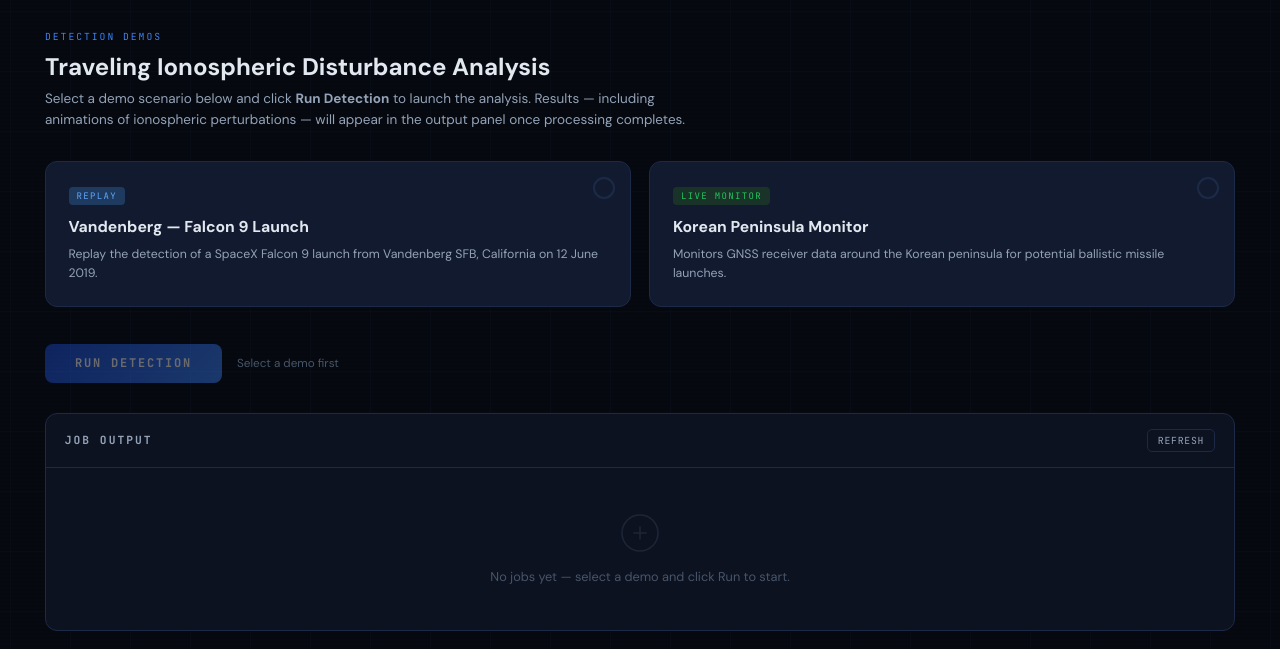
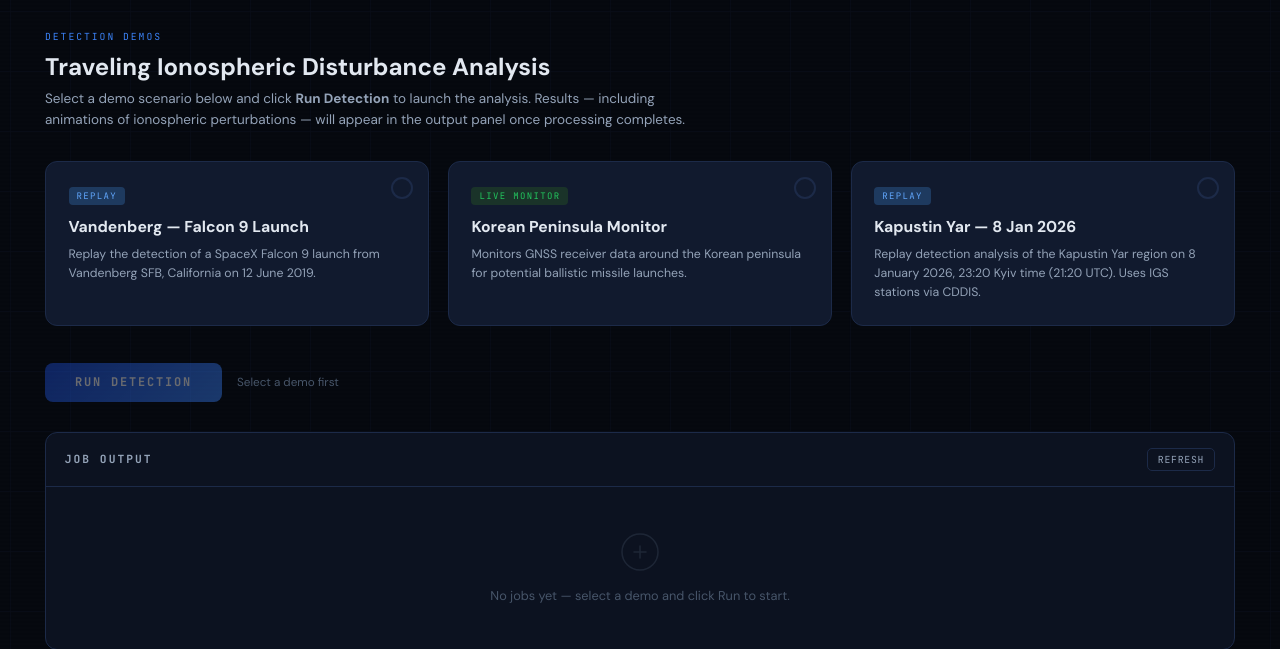
Before and after one commit to NYUIR/tid-web-deploy, a Flask app: page / in a window 1280 px wide. Shown: the part 59-708 px from the top of the page. Run offline with Flask 3, Linux system fonts and the light colour scheme.

Commit message:
Add files via upload

```diff
--- a/templates/index.html
+++ b/templates/index.html
@@ -94,7 +94,8 @@
       color: var(--text-dim); font-size: 0.9rem; line-height: 1.6;
       max-width: 680px; margin-bottom: 2rem;
     }
-    .cards { display: grid; grid-template-columns: 1fr 1fr; gap: 1.25rem; margin-bottom: 2.5rem; }
+    .cards { display: grid; grid-template-columns: 1fr 1fr 1fr; gap: 1.25rem; margin-bottom: 2.5rem; }
+    @media (max-width: 1100px) { .cards { grid-template-columns: 1fr 1fr; } }
     @media (max-width: 720px) { .cards { grid-template-columns: 1fr; } }
     .card {
       background: var(--bg-card); border: 1px solid var(--border); border-radius: 12px;
@@ -329,6 +330,16 @@
         <h3>Korean Peninsula Monitor</h3>
         <p>Monitors GNSS receiver data around the Korean peninsula for potential ballistic missile launches.</p>
       </div>
+      <div class="card" data-demo="kapustin_yar" onclick="selectDemo(this)">
+        <span class="card-badge badge-replay">Replay</span>
+        <div class="card-check">
+          <svg width="12" height="12" viewBox="0 0 12 12" fill="none">
+            <path d="M2 6l3 3 5-6" stroke="#fff" stroke-width="2" stroke-linecap="round" stroke-linejoin="round"/>
+          </svg>
+        </div>
+        <h3>Kapustin Yar — 8 Jan 2026</h3>
+        <p>Replay detection analysis of the Kapustin Yar region on 8 January 2026, 23:20 Kyiv time (21:20 UTC). Uses IGS stations via CDDIS.</p>
+      </div>
     </div>
 
     <div class="fade-up delay-2" style="display:flex;align-items:center;gap:1rem;">
@@ -395,7 +406,9 @@
     document.getElementById("errorBanner").style.display = "none";
     document.getElementById("runHint").textContent = selectedDemo === "vandenberg"
       ? "Vandenberg Falcon 9 replay selected"
-      : "Korean peninsula monitor selected";
+      : selectedDemo === "korea"
+      ? "Korean peninsula monitor selected"
+      : "Kapustin Yar replay selected";
   }
 
   function showError(msg) {
@@ -478,7 +491,12 @@
     list.innerHTML = "";
     var row = document.createElement("div");
     row.className = "job-row";
-    var demoName = job.demo_id === "vandenberg" ? "Vandenberg Falcon 9" : "Korean Peninsula";
+    var demoNames = {
+      "vandenberg": "Vandenberg Falcon 9",
+      "korea": "Korean Peninsula",
+      "kapustin_yar": "Kapustin Yar 8 Jan 2026"
+    };
+    var demoName = demoNames[job.demo_id] || job.demo_id;
     var time = job.created_at ? job.created_at.slice(11,19) : "";
     row.innerHTML =
       '<span class="job-id">' + (job.job_id || "—") + '</span>' +
```
